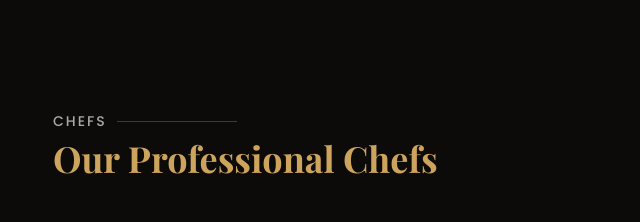
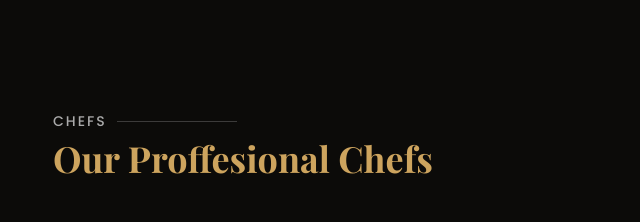
Before and after one commit to Vikash-8090-Yadav/Future_readyTalent, a plain HTML site: page index.html in a window 1280 px wide. Shown: the part 4344-4566 px from the top of the page, 32-672 px from the left. Drawn offline with nearby package versions, Linux system fonts and the light colour scheme; a web font is replaced by a local one.

Commit message:
Revert "[fix] Fixed html page typo and README updated"

```diff
--- a/index.html
+++ b/index.html
@@ -523,7 +523,7 @@
 
         <div class="section-title">
           <h2>Chefs</h2>
-          <p>Our Professional Chefs</p>
+          <p>Our Proffesional Chefs</p>
         </div>
 
         <div class="row">
```
Also changed, not shown: 1 other file.
